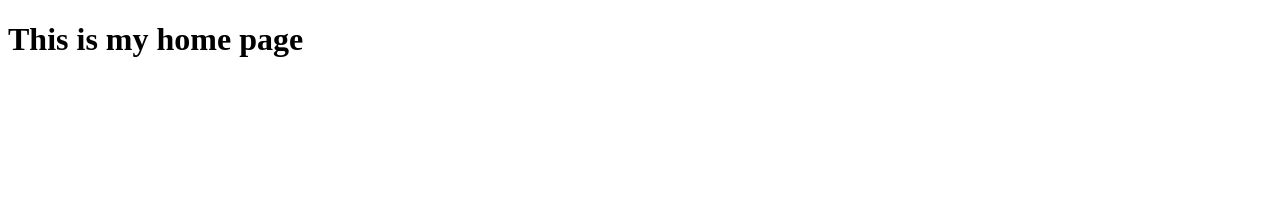
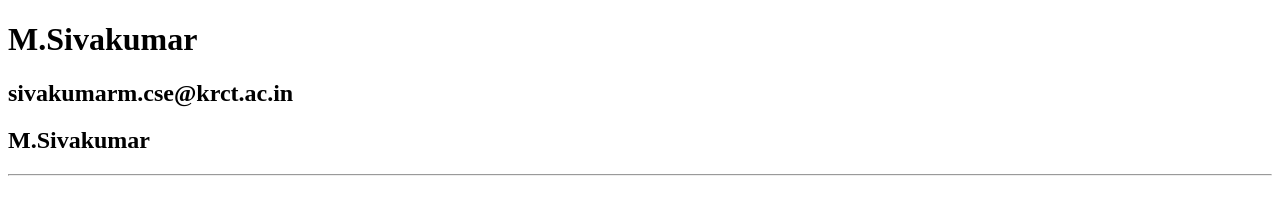
Before and after one commit to sivacse1983/sivacse1983.github.io, a plain HTML site: page index.html in a window 1280 px wide. Drawn offline with Linux system fonts and the light colour scheme.

Commit message:
Update index.html

```diff
--- a/index.html
+++ b/index.html
@@ -4,6 +4,9 @@
 		<title>My Home Page</title>
 	</head>
 	<body>
-		<h1>This is my home page<h1>
+		<h1>M.Sivakumar</h1>
+		<h2>sivakumarm.cse@krct.ac.in</h2>
+		<h2>M.Sivakumar</h2>
+		<hr>
 	</body>
 </html>
```
